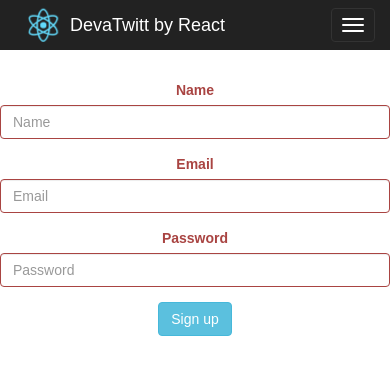
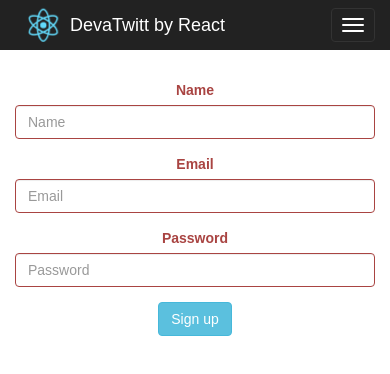
Before and after one commit to HurYur/devaTwitt, a React (Create React App) app: page /new-user in a window 390 px wide. Shown: the top 374 px of the page. Built offline with nearby package versions, Linux system fonts and the light colour scheme.

Commit message:
fix new User UI issues

```diff
--- a/src/App.css
+++ b/src/App.css
@@ -102,6 +102,13 @@ header .navbar-nav>li>a:hover{
   height: 30px;
 }
 
+@media screen and (max-width: 767px) {
+  .user-register-container .form-group{
+    margin-left: 0;
+    margin-right: 0;
+  }
+}
+
 .users h2 + .btn {
   margin-top: 20px;
   margin-bottom: 30px;
--- a/src/components/users/NewUser.js
+++ b/src/components/users/NewUser.js
@@ -1,5 +1,5 @@
 import React from 'react';
-import {Button, Form, FormGroup, FormControl, ControlLabel} from 'react-bootstrap'
+import {Row, Col, Button, Form, FormGroup, FormControl, ControlLabel} from 'react-bootstrap'
 
 import {postUser} from '../../helpers/requstHelper';
 import {validateName, validateEmail, validatePassword} from '../../helpers/validationHelper';
@@ -42,7 +42,7 @@ class NewUser extends React.Component{
     }
     render(){
         const {name, email, password} = this.state;
-        return  (<Form horizontal>
+        return  (<Row><Col className="user-register-container" sm="6" smOffset={3}><Form horizontal>
 
             {this.renderFieldGroup("name","text","Name",validateName(name))}
             {this.renderFieldGroup("email","email","Email",validateEmail(email))}
@@ -51,7 +51,7 @@ class NewUser extends React.Component{
             <FormGroup>
                 <Button type="submit"  bsStyle="info" onClick={this.signup}>Sign up</Button>
             </FormGroup>
-        </Form>
+            </Form></Col></Row>
     )}
 }
 
```
